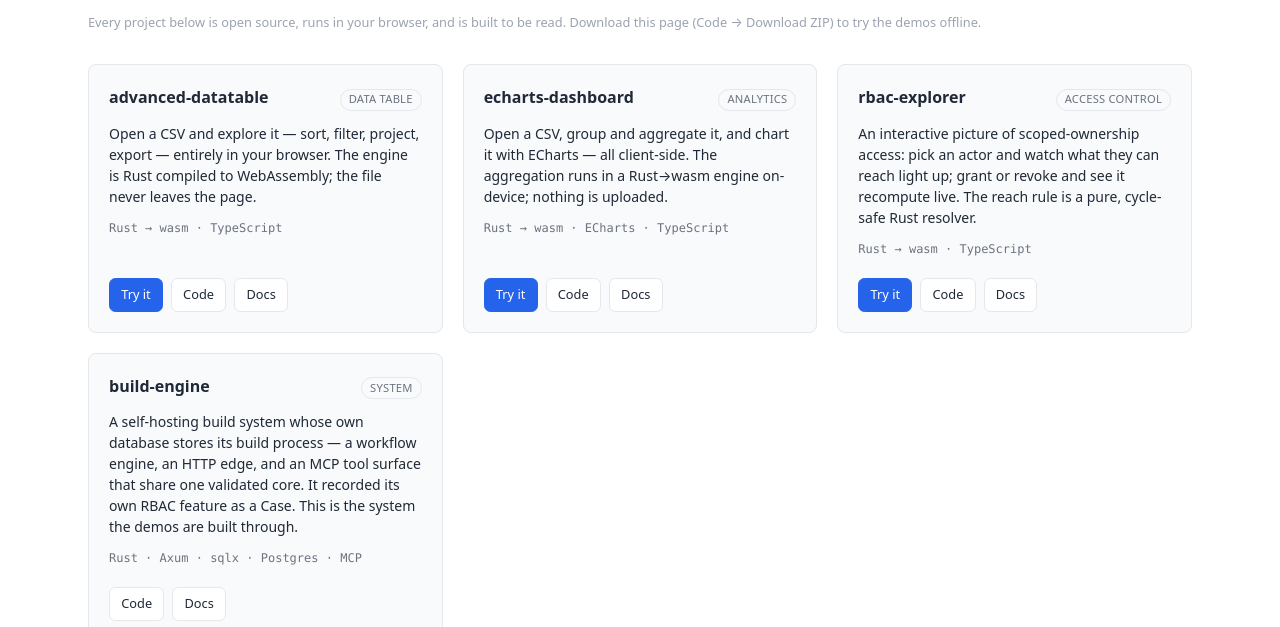
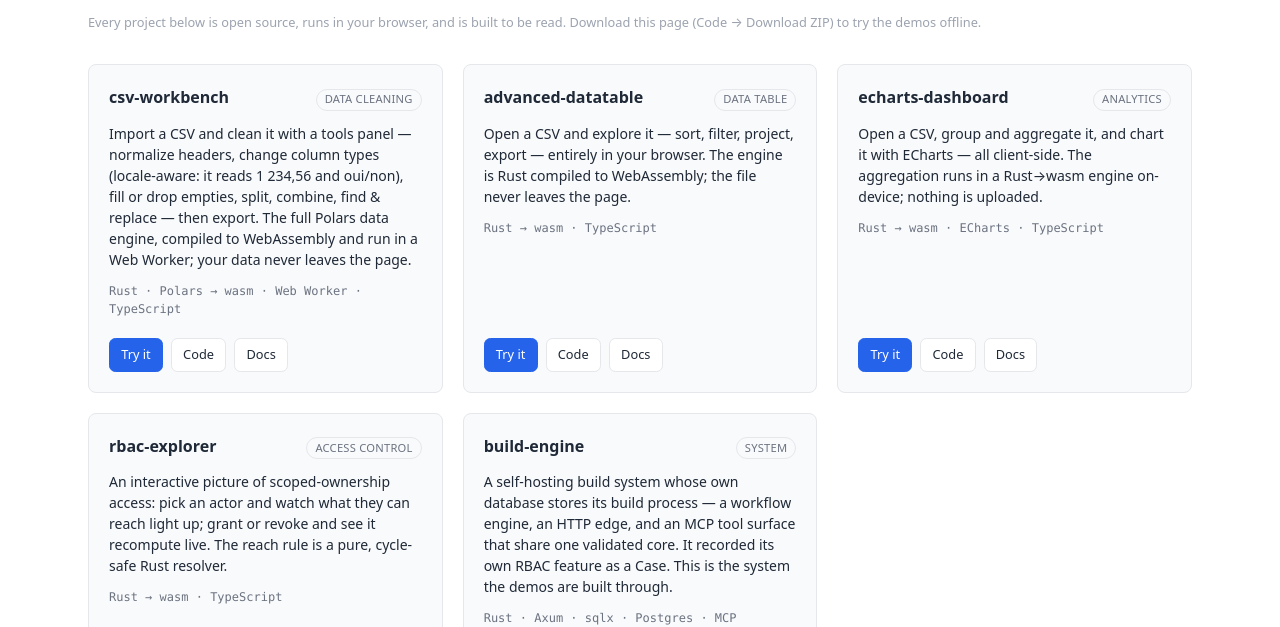
Before and after one commit to doumouya/portfolio-landing, a website: page index.html in a window 1280 px wide. Shown: the part 173-800 px from the top of the page. Drawn offline with Linux system fonts and the light colour scheme.

Commit message:
feat: add csv-workbench as the flagship card
The full Polars→WebAssembly CSV cleaning workbench, live at doumouya.github.io/csv-workbench. External demo link (it's a hosted multi-file app, not a single-file inline demo like the others).

Co-Authored-By: Claude Opus 4.8 <noreply@anthropic.com>

```diff
--- a/index.html
+++ b/index.html
@@ -607,6 +607,15 @@ footer { max-width: var(--container); margin: 0 auto; padding: var(--space-6); c
 <script type="module">// src/landing.ts
 var PROJECTS = [
   {
+    title: "csv-workbench",
+    kind: "Data cleaning",
+    blurb: "Import a CSV and clean it with a tools panel \u2014 normalize headers, change column types (locale-aware: it reads 1 234,56 and oui/non), fill or drop empties, split, combine, find & replace \u2014 then export. The full Polars data engine, compiled to WebAssembly and run in a Web Worker; your data never leaves the page.",
+    stack: "Rust \xB7 Polars \u2192 wasm \xB7 Web Worker \xB7 TypeScript",
+    repo: "https://github.com/doumouya/csv-workbench",
+    demo: "https://doumouya.github.io/csv-workbench/",
+    docs: "https://github.com/doumouya/csv-workbench/blob/main/README.md"
+  },
+  {
     title: "advanced-datatable",
     kind: "Data table",
     blurb: "Open a CSV and explore it \u2014 sort, filter, project, export \u2014 entirely in your browser. The engine is Rust compiled to WebAssembly; the file never leaves the page.",
```
Also changed, not shown: src/landing.ts (+11 -1 lines).
